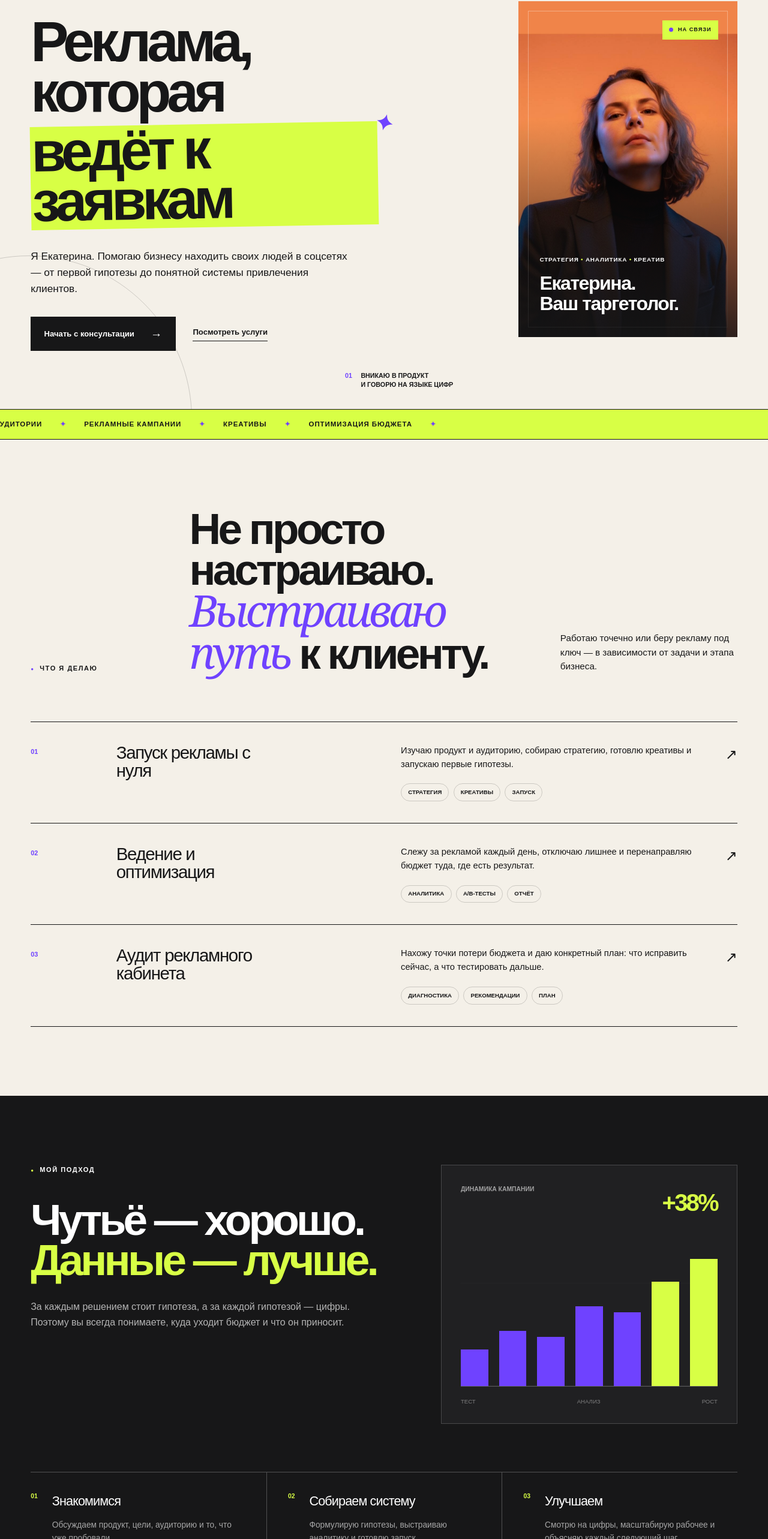
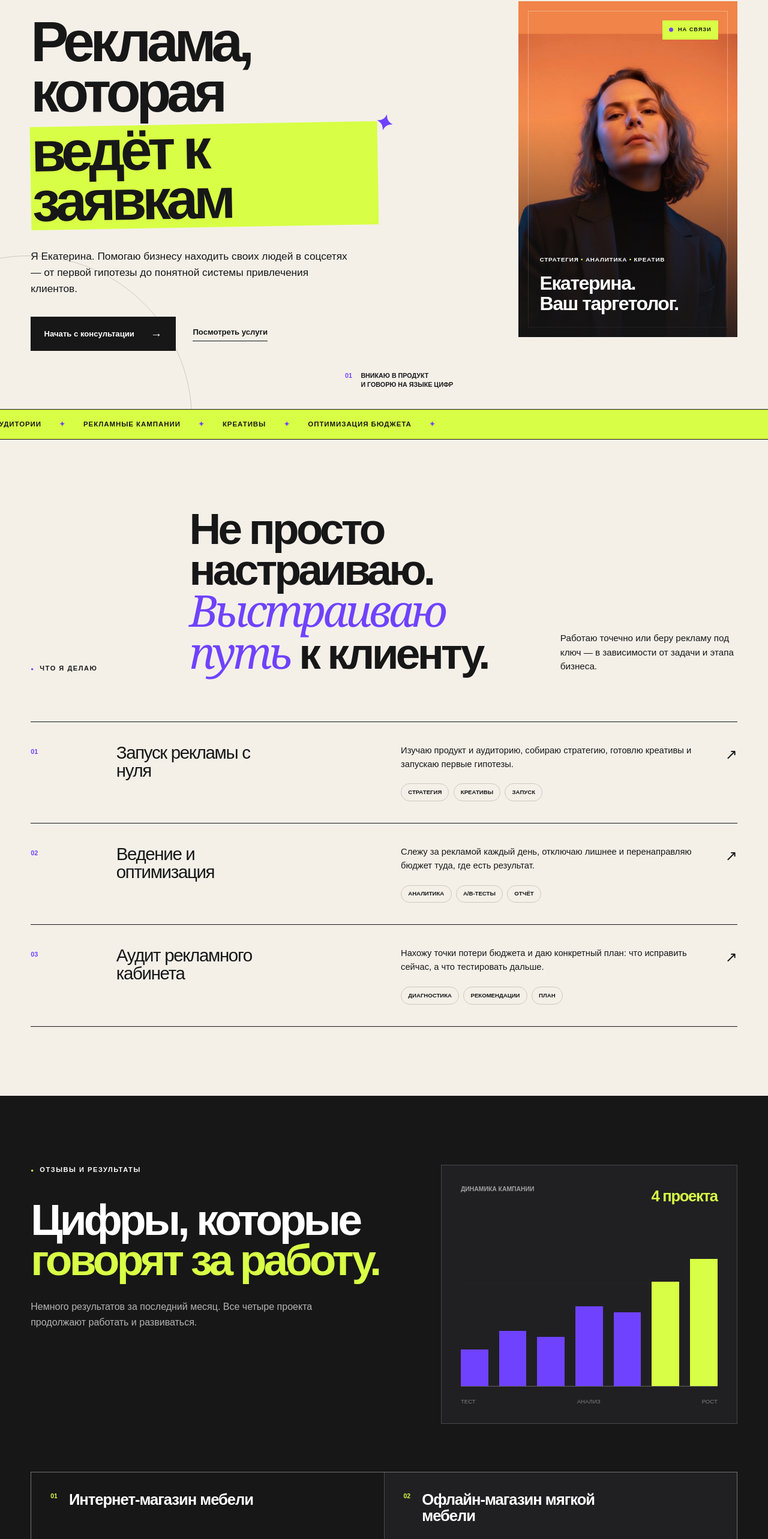
Before and after one commit to PiratSan/Landing-for-Kate, a Next.js app: page / in a window 1280 px wide. Shown: the part 174-2740 px from the top of the page at 60% size. Built offline with nearby package versions, Linux system fonts and the light colour scheme.

Commit message:
Show active campaign results

```diff
--- a/app/globals.css
+++ b/app/globals.css
@@ -54,7 +54,7 @@ h1 { margin:0; max-width:11ch; font-size:clamp(3.7rem,7.4vw,8.5rem); font-weight
 @keyframes marquee { to { transform:translateX(-25%); } }
 
 .section-heading { display:grid; grid-template-columns:.55fr 1.45fr .75fr; gap:3rem; align-items:end; margin-bottom:5rem; }
-.section-heading h2,.process h2,.fit h2,.faq h2,.contact h2 { margin:0; font-size:clamp(3rem,5.7vw,6.7rem); font-weight:800; line-height:.92; letter-spacing:-.065em; }
+.section-heading h2,.reviews h2,.fit h2,.faq h2,.contact h2 { margin:0; font-size:clamp(3rem,5.7vw,6.7rem); font-weight:800; line-height:.92; letter-spacing:-.065em; }
 .section-heading h2 em { color:var(--violet); font-family:Georgia,'Times New Roman',serif; font-weight:400; }
 .section-heading>p:last-child { max-width:24rem; margin:0; font-size:.95rem; line-height:1.55; }
 .service-list { border-top:1px solid var(--ink); }
@@ -67,24 +67,33 @@ h1 { margin:0; max-width:11ch; font-size:clamp(3.7rem,7.4vw,8.5rem); font-weight
 .service-arrow { font-size:1.5rem; transition:transform .2s ease,color .2s ease; }
 .service-row:hover .service-arrow { color:var(--violet); transform:translate(3px,-3px); }
 
-.process { display:grid; grid-template-columns:1.1fr .9fr; gap:5rem; background:var(--ink); color:#fff; }
-.process-intro>p:last-child { max-width:35rem; margin:2rem 0 0; color:rgb(255 255 255 / 68%); font-size:1rem; line-height:1.6; }
-.process h2 { margin-top:2.6rem; }
-.process h2 span { color:var(--acid); }
+.reviews { display:grid; grid-template-columns:1.1fr .9fr; gap:5rem; background:var(--ink); color:#fff; }
+.reviews-intro>p:last-child { max-width:35rem; margin:2rem 0 0; color:rgb(255 255 255 / 68%); font-size:1rem; line-height:1.6; }
+.reviews h2 { margin-top:2.6rem; }
+.reviews h2 span { color:var(--acid); }
 .data-card { position:relative; align-self:start; min-height:27rem; padding:2rem; border:1px solid rgb(255 255 255 / 18%); background:#202022; }
 .data-top { display:flex; justify-content:space-between; align-items:start; }
 .data-top span { color:rgb(255 255 255 / 58%); font-size:.65rem; font-weight:800; text-transform:uppercase; }
-.data-top strong { color:var(--acid); font-size:2.5rem; letter-spacing:-.07em; }
+.data-top strong { color:var(--acid); font-size:clamp(1.15rem,2vw,1.65rem); letter-spacing:-.05em; }
 .chart { position:absolute; inset:7rem 2rem 3.8rem; display:flex; align-items:end; gap:clamp(.55rem,1.4vw,1.25rem); border-bottom:1px solid rgb(255 255 255 / 25%); background:repeating-linear-gradient(to bottom,transparent 0,transparent calc(33.3% - 1px),rgb(255 255 255 / 8%) 33.3%); }
 .chart i { flex:1; min-height:.5rem; background:var(--violet); }
 .chart i:nth-child(6),.chart i:nth-child(7) { background:var(--acid); }
 .data-bottom { position:absolute; right:2rem; bottom:1.8rem; left:2rem; display:flex; justify-content:space-between; color:rgb(255 255 255 / 42%); font-size:.6rem; text-transform:uppercase; }
-.steps { grid-column:1/-1; display:grid; grid-template-columns:repeat(3,1fr); border-top:1px solid rgb(255 255 255 / 25%); }
-.step { display:flex; gap:1.5rem; padding:2rem 2.2rem 0 0; }
-.step+ .step { padding-left:2.2rem; border-left:1px solid rgb(255 255 255 / 25%); }
-.step>span { color:var(--acid); font-size:.65rem; font-weight:900; }
-.step h3 { margin:0 0 .8rem; font-size:1.35rem; letter-spacing:-.04em; }
-.step p { max-width:22rem; margin:0; color:rgb(255 255 255 / 62%); font-size:.86rem; line-height:1.55; }
+.case-grid { grid-column:1/-1; display:grid; grid-template-columns:repeat(2,1fr); gap:1px; border:1px solid rgb(255 255 255 / 22%); background:rgb(255 255 255 / 22%); }
+.case-card { position:relative; display:grid; min-height:24rem; grid-template-columns:1fr auto; grid-template-rows:auto 1fr auto; gap:1.5rem; padding:2rem; background:var(--ink); }
+.case-card:nth-child(2),.case-card:nth-child(3) { background:#202022; }
+.case-top { grid-column:1/-1; display:flex; align-items:flex-start; gap:1.2rem; }
+.case-top>span { color:var(--acid); font-size:.65rem; font-weight:900; }
+.case-top p { max-width:22ch; margin:0; font-size:clamp(1.15rem,2vw,1.7rem); font-weight:800; line-height:1.05; letter-spacing:-.04em; }
+.case-result { align-self:end; }
+.case-result strong,.case-result span { display:block; }
+.case-result strong { color:var(--acid); font-size:clamp(4rem,7vw,7.5rem); line-height:.72; letter-spacing:-.08em; }
+.case-result span { margin-top:1rem; font-size:.7rem; font-weight:900; letter-spacing:.1em; text-transform:uppercase; }
+.case-price { align-self:end; text-align:right; }
+.case-price small,.case-price strong { display:block; }
+.case-price small { margin-bottom:.4rem; color:rgb(255 255 255 / 45%); font-size:.56rem; font-weight:900; letter-spacing:.12em; text-transform:uppercase; }
+.case-price strong { font-size:clamp(1.5rem,2.8vw,2.5rem); letter-spacing:-.05em; }
+.case-note { grid-column:1/-1; min-height:2.6em; margin:0; padding-top:1.15rem; border-top:1px solid rgb(255 255 255 / 17%); color:rgb(255 255 255 / 58%); font-size:.72rem; line-height:1.5; }
 
 .fit { display:grid; grid-template-columns:1fr 1fr; gap:7rem; background:var(--violet); color:#fff; }
 .fit-heading h2 { margin-top:2.5rem; }
@@ -136,26 +145,25 @@ footer>a:last-child { justify-self:end; font-size:.72rem; font-weight:800; }
 @media (max-width:560px) { .site-header{padding-block:1.15rem}.header-cta{font-size:.7rem}.hero{gap:3.5rem;padding-bottom:1.25rem}h1{font-size:clamp(3.45rem,16vw,5rem)}.hero-text{max-width:29rem}.hero-actions{align-items:flex-start;flex-direction:column;gap:1.2rem}.button{width:100%}.hero-card{min-height:32rem}.card-caption{right:2rem;left:2rem} }
 
 @media (max-width:900px) {
-  .section-heading,.process,.fit,.faq-layout,.contact { grid-template-columns:1fr; }
+  .section-heading,.reviews,.fit,.faq-layout,.contact { grid-template-columns:1fr; }
   .section-heading { gap:1.8rem; margin-bottom:3.5rem; }
   .service-row { grid-template-columns:.18fr 1fr auto; }
   .service-detail { grid-column:2/3; }
   .service-arrow { grid-column:3; grid-row:1; }
-  .process,.fit,.faq-layout,.contact { gap:4rem; }
-  .steps { grid-template-columns:1fr; }
-  .step { padding:1.8rem 0; border-bottom:1px solid rgb(255 255 255 / 25%); }
-  .step+ .step { padding-left:0; border-left:0; }
+  .reviews,.fit,.faq-layout,.contact { gap:4rem; }
 }
 
 @media (max-width:560px) {
   .section { padding-block:5rem; }
-  .section-heading h2,.process h2,.fit h2,.faq h2 { font-size:clamp(2.8rem,14vw,4.4rem); }
+  .section-heading h2,.reviews h2,.fit h2,.faq h2 { font-size:clamp(2.8rem,14vw,4.4rem); }
   .service-row { grid-template-columns:2.2rem 1fr auto; gap:1rem; }
   .service-detail { grid-column:1/-1; padding-left:3.2rem; }
-  .process { gap:3.4rem; }
+  .reviews { gap:3.4rem; }
   .data-card { min-height:22rem; padding:1.4rem; }
   .chart { inset:6.5rem 1.4rem 3.8rem; gap:.55rem; }
   .data-bottom { right:1.4rem; left:1.4rem; }
+  .case-grid { grid-template-columns:1fr; }
+  .case-card { min-height:22rem; padding:1.5rem; }
   .fit li { grid-template-columns:2rem 1fr; }
   .faq-layout { gap:2.5rem; }
   .contact h2 { font-size:clamp(3.4rem,16vw,5.2rem); }
--- a/app/page.tsx
+++ b/app/page.tsx
@@ -21,10 +21,39 @@ const services = [
   },
 ];
 
-const steps = [
-  ['Знакомимся', 'Обсуждаем продукт, цели, аудиторию и то, что уже пробовали.'],
-  ['Собираем систему', 'Формулирую гипотезы, выстраиваю аналитику и готовлю запуск.'],
-  ['Улучшаем', 'Смотрю на цифры, масштабирую рабочее и объясняю каждый следующий шаг.'],
+const cases = [
+  {
+    number: '01',
+    title: 'Интернет-магазин мебели',
+    result: '417',
+    unit: 'заявок',
+    price: '352 ₽',
+    note: 'Стоимость одной заявки',
+  },
+  {
+    number: '02',
+    title: 'Офлайн-магазин мягкой мебели',
+    result: '81',
+    unit: 'заявка',
+    price: '550 ₽',
+    note: 'Стоимость одной заявки',
+  },
+  {
+    number: '03',
+    title: 'Корпусная мебель на заказ',
+    result: '70',
+    unit: 'заявок',
+    price: '1 030 ₽',
+    note: 'Клиенты общались с менеджером и делали расчёт — не просто заходили в бот.',
+  },
+  {
+    number: '04',
+    title: 'Онлайн-школа для педагогов',
+    result: '712',
+    unit: 'регистраций',
+    price: '298 ₽',
+    note: 'Регистрация с контактными данными: телефон и email.',
+  },
 ];
 
 export default function Home() {
@@ -36,7 +65,7 @@ export default function Home() {
           <span className="brand-role">таргетолог</span>
         </a>
         <nav className="main-nav" aria-label="Основная навигация">
-          <a href="#services">Услуги</a><a href="#process">Подход</a><a href="#contact">Контакты</a>
+          <a href="#services">Услуги</a><a href="#reviews">Отзывы</a><a href="#contact">Контакты</a>
         </nav>
         <a className="header-cta" href="https://vk.me/target_vk63" target="_blank" rel="noreferrer">
           <FaVk aria-hidden="true" /> Обсудить проект
@@ -89,22 +118,27 @@ export default function Home() {
         </div>
       </section>
 
-      <section className="process section" id="process">
-        <div className="process-intro">
-          <p className="section-label light">Мой подход</p>
-          <h2>Чутьё — хорошо.<br /><span>Данные — лучше.</span></h2>
-          <p>За каждым решением стоит гипотеза, а за каждой гипотезой — цифры. Поэтому вы всегда понимаете, куда уходит бюджет и что он приносит.</p>
+      <section className="reviews section" id="reviews">
+        <div className="reviews-intro">
+          <p className="section-label light">Отзывы и результаты</p>
+          <h2>Цифры, которые<br /><span>говорят за работу.</span></h2>
+          <p>Немного результатов за последний месяц. Все четыре проекта продолжают работать и развиваться.</p>
         </div>
         <div className="data-card" aria-label="Схема роста рекламных показателей">
-          <div className="data-top"><span>Динамика кампании</span><strong>+38%</strong></div>
+          <div className="data-top"><span>Динамика кампании</span><strong>4 проекта</strong></div>
           <div className="chart" aria-hidden="true">
             <i style={{height:'24%'}} /><i style={{height:'36%'}} /><i style={{height:'32%'}} /><i style={{height:'52%'}} /><i style={{height:'48%'}} /><i style={{height:'68%'}} /><i style={{height:'83%'}} />
           </div>
           <div className="data-bottom"><span>Тест</span><span>Анализ</span><span>Рост</span></div>
         </div>
-        <div className="steps">
-          {steps.map((step, index) => (
-            <article className="step" key={step[0]}><span>0{index + 1}</span><div><h3>{step[0]}</h3><p>{step[1]}</p></div></article>
+        <div className="case-grid">
+          {cases.map((item) => (
+            <article className="case-card" key={item.number}>
+              <div className="case-top"><span>{item.number}</span><p>{item.title}</p></div>
+              <div className="case-result"><strong>{item.result}</strong><span>{item.unit}</span></div>
+              <div className="case-price"><small>Стоимость</small><strong>{item.price}</strong></div>
+              <p className="case-note">{item.note}</p>
+            </article>
           ))}
         </div>
       </section>
```
